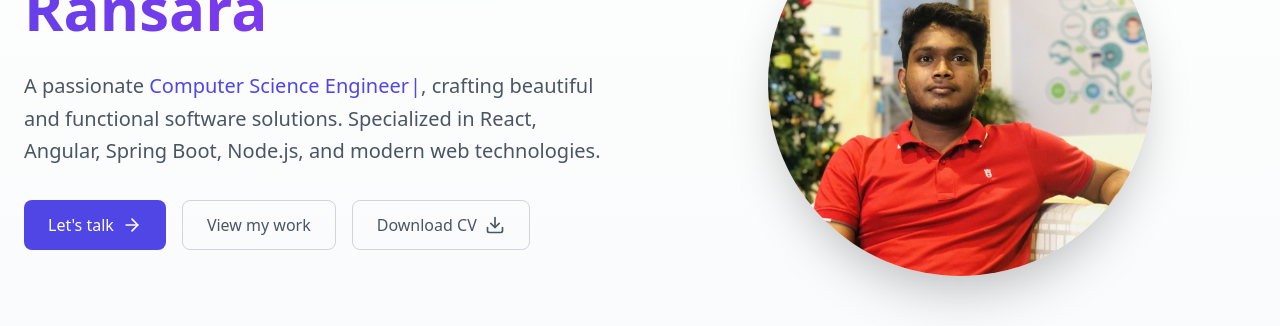
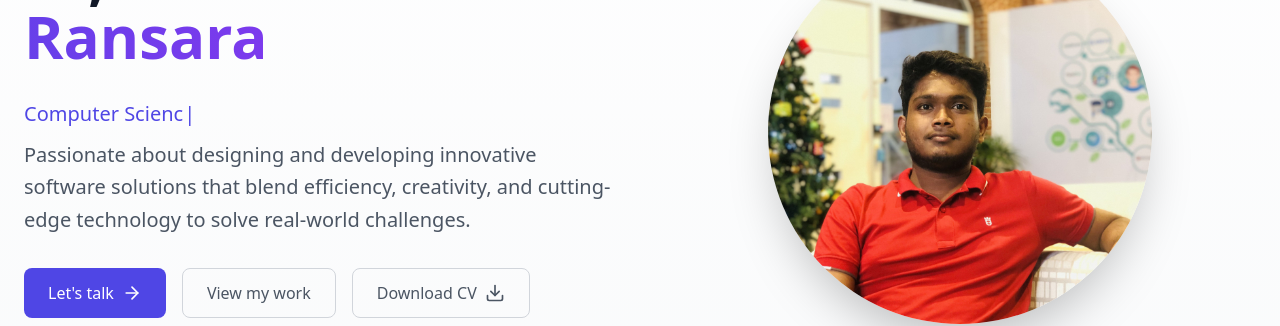
Before and after one commit to ChavinduRansara/portfolio, a React (Vite) app: page / in a window 1280 px wide. Shown: the part 236-562 px from the top of the page. Built offline with nearby package versions, Linux system fonts and the light colour scheme; no server answers.

Commit message:
feat: update AnimatedText component and enhance Hero section layout and content

```diff
--- a/src/components/AnimatedText.tsx
+++ b/src/components/AnimatedText.tsx
@@ -2,26 +2,20 @@ import Typewriter from 'typewriter-effect';
 
 const titles = [
   'Computer Science Engineer',
-  'Software Developer',
   'Full-Stack Developer',
+  'Tech Enthusiast',
 ];
 
 export default function AnimatedText() {
   return (
     <span className="text-indigo-600 dark:text-indigo-400">
       <Typewriter
-        onInit={(typewriter) => {
-          typewriter
-            .typeString(titles[0])
-            .pauseFor(5000)
-            .deleteAll()
-            .typeString(titles[1])
-            .pauseFor(2000)
-            .deleteAll()
-            .typeString(titles[2])
-            .pauseFor(2000)
-            .deleteAll()
-            .start();
+        options={{
+          strings: titles,
+          autoStart: true,
+          loop: true,
+          deleteSpeed: 50,
+
         }}
       />
     </span>
--- a/src/components/Hero.tsx
+++ b/src/components/Hero.tsx
@@ -6,7 +6,7 @@ export default function Hero() {
   return (
     <section
       id="about"
-      className="pt-32 pb-32 bg-gradient-to-b from-white dark:from-gray-900 to-gray-50 dark:to-gray-800 transition-colors"
+      className="pt-44 pb-32 bg-gradient-to-b from-white dark:from-gray-900 to-gray-50 dark:to-gray-800 transition-colors"
     >
       <div className="max-w-7xl mx-auto px-4 sm:px-6">
         <div className="flex flex-col custom-lg:flex-row items-center justify-center custom-lg:justify-between gap-12">
@@ -18,12 +18,12 @@ export default function Hero() {
               </span>
             </h1>
             <p className="text-xl text-gray-600 dark:text-gray-300 leading-relaxed">
-              A passionate{" "}
-              <span className="inline-block">
+              <div className="pb-2">
                 <AnimatedText />
-              </span>{", "}
-              crafting beautiful and functional software solutions. Specialized in
-              React, Angular, Spring Boot, Node.js, and modern web technologies.
+              </div>
+              Passionate about designing and developing innovative software
+              solutions that blend efficiency, creativity, and cutting-edge
+              technology to solve real-world challenges.
             </p>
 
             <div className="flex flex-col md:flex-row gap-4 justify-center custom-lg:justify-start">
```
